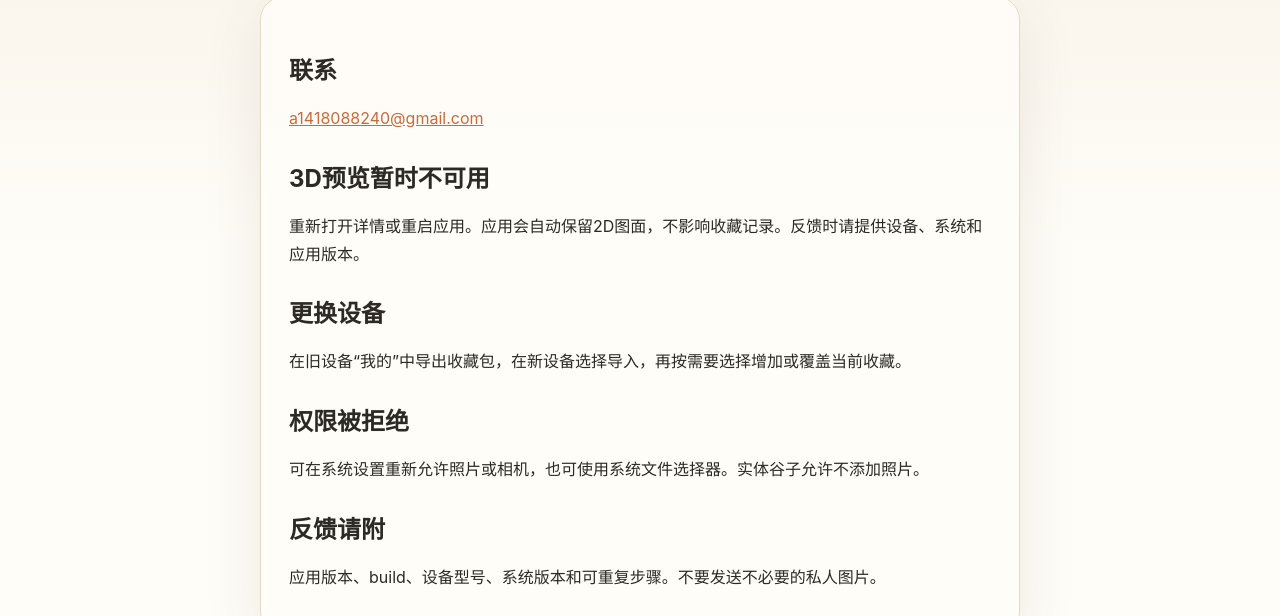
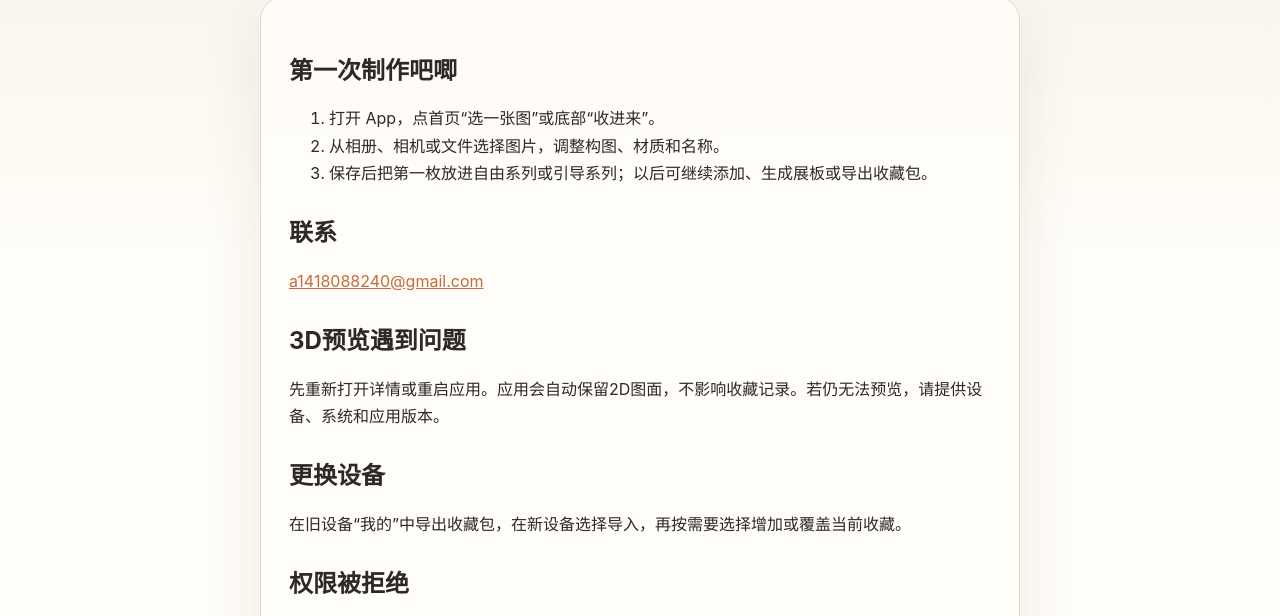
Before and after one commit to abnormalboy/baji-planet-site, a plain HTML site: page support/index.html in a window 1280 px wide. Shown: the part 265-881 px from the top of the page. Drawn offline with Linux system fonts and the light colour scheme.

Commit message:
fix: improve support and Chinese metadata

```diff
--- a/support/index.html
+++ b/support/index.html
@@ -3,7 +3,8 @@
   <head>
     <meta charset="utf-8">
     <meta name="viewport" content="width=device-width, initial-scale=1">
-    <title>吧唧星球 Support</title>
+    <meta name="description" content="吧唧星球首次使用、收藏迁移与问题排查说明">
+    <title>吧唧星球使用支持</title>
     <link rel="stylesheet" href="../styles.css">
   </head>
   <body>
@@ -13,16 +14,22 @@
       <nav><a href="../">首页</a><a href="../privacy/">隐私</a><a href="../terms/">条款</a></nav>
     </header>
     <main>
+      <h2>第一次制作吧唧</h2>
+      <ol>
+        <li>打开 App，点首页“选一张图”或底部“收进来”。</li>
+        <li>从相册、相机或文件选择图片，调整构图、材质和名称。</li>
+        <li>保存后把第一枚放进自由系列或引导系列；以后可继续添加、生成展板或导出收藏包。</li>
+      </ol>
       <h2>联系</h2>
       <p><a href="mailto:a1418088240@gmail.com">a1418088240@gmail.com</a></p>
-      <h2>3D预览暂时不可用</h2>
-      <p>重新打开详情或重启应用。应用会自动保留2D图面，不影响收藏记录。反馈时请提供设备、系统和应用版本。</p>
+      <h2>3D预览遇到问题</h2>
+      <p>先重新打开详情或重启应用。应用会自动保留2D图面，不影响收藏记录。若仍无法预览，请提供设备、系统和应用版本。</p>
       <h2>更换设备</h2>
       <p>在旧设备“我的”中导出收藏包，在新设备选择导入，再按需要选择增加或覆盖当前收藏。</p>
       <h2>权限被拒绝</h2>
       <p>可在系统设置重新允许照片或相机，也可使用系统文件选择器。实体谷子允许不添加照片。</p>
       <h2>反馈请附</h2>
-      <p>应用版本、build、设备型号、系统版本和可重复步骤。不要发送不必要的私人图片。</p>
+      <p>应用版本、构建版本、设备型号、系统版本和可重复步骤。不要发送不必要的私人图片。</p>
     </main>
     <footer>© 2026 Chen HaoMing</footer>
   </body>
```
Also changed, not shown: index.html (+2 -2 lines), privacy/index.html (+2 -1 lines), terms/index.html (+2 -1 lines).
